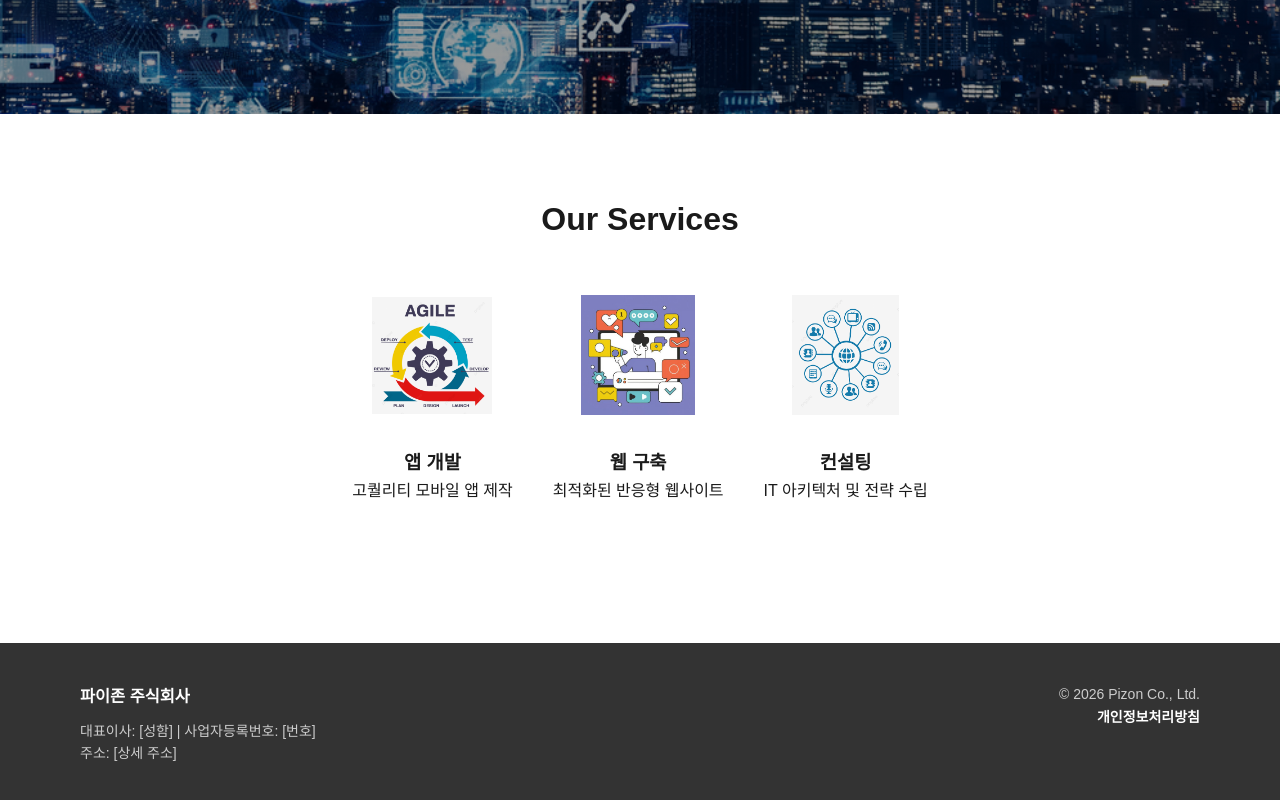
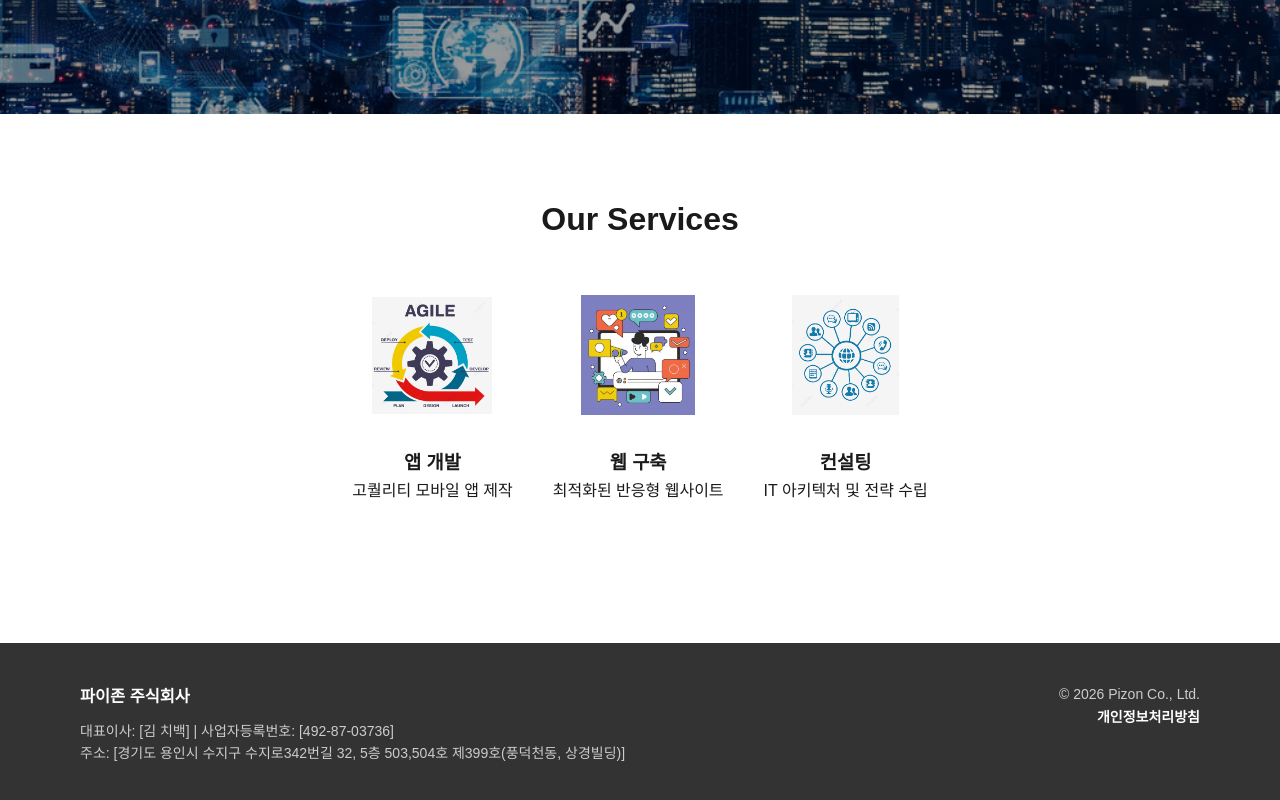
Before and after one commit to pizon8113/pizon, a plain HTML site: page index.html in a window 1280 px wide. Shown: the part 557-1357 px from the top of the page. Drawn offline with Linux system fonts and the light colour scheme.

Commit message:
fix index

```diff
--- a/index.html
+++ b/index.html
@@ -110,8 +110,8 @@
         <div class="footer-container">
             <div class="footer-left">
                 <h3>파이존 주식회사</h3>
-                <p>대표이사: [성함] | 사업자등록번호: [번호]</p>
-                <p>주소: [상세 주소]</p>
+                <p>대표이사: [김 치백] | 사업자등록번호: [492-87-03736]</p>
+                <p>주소: [경기도 용인시 수지구 수지로342번길 32, 5층 503,504호 제399호(풍덕천동, 상경빌딩)]</p>
             </div>
             <div class="footer-right">
                 <p>© 2026 Pizon Co., Ltd.</p>
```
